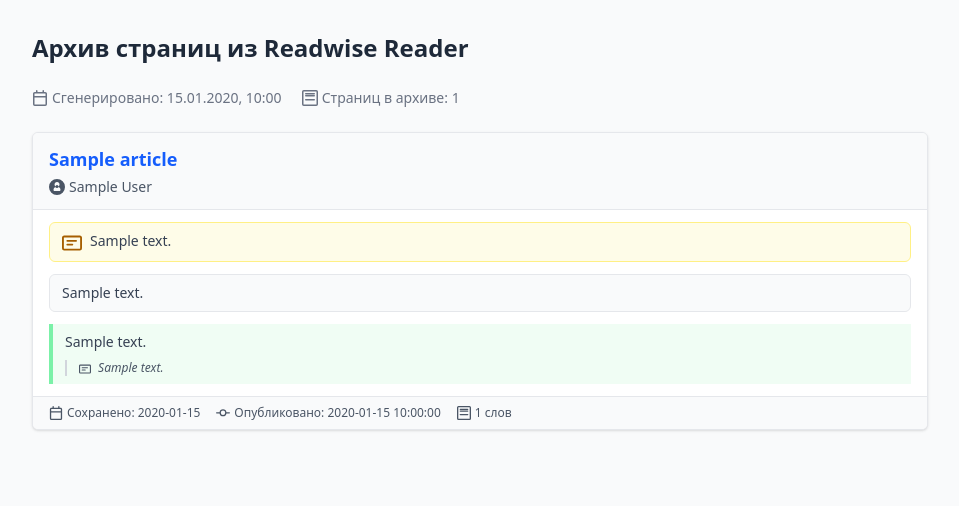
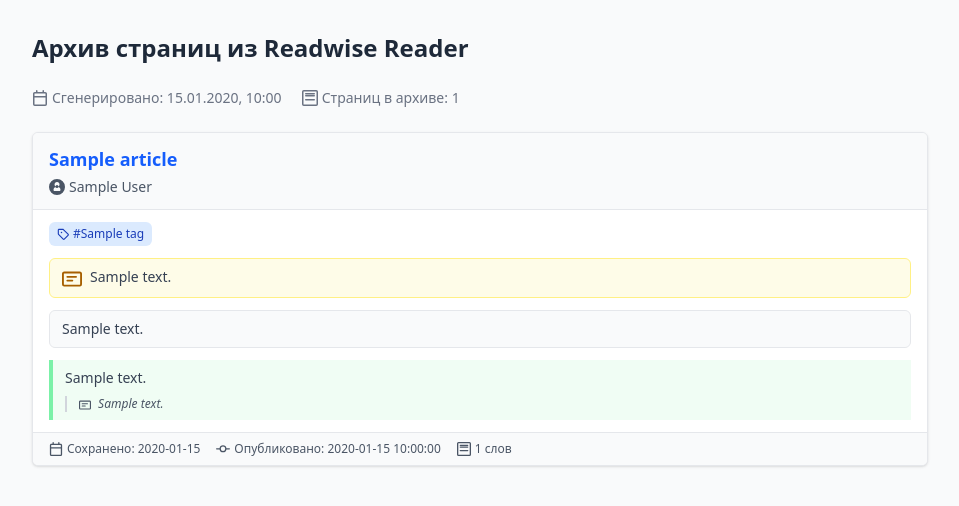
Before and after one commit to hazadus/readwise-links, a Python web app: template app/templates/index.html in a window 1280 px wide. Shown: the top 506 px of the page, without its empty margins (160-1119 px from the left). Run offline with Jinja, Linux system fonts and the light colour scheme; the template is opened without the code that fills it: most values are stand-ins (such as "Sample title", 1, 10 or a date in 2020).

Commit message:
feat(app): добавить тэги к страницам в оглавление архива

```diff
--- a/app/templates/index.html
+++ b/app/templates/index.html
@@ -69,6 +69,28 @@
 
           <!-- Контент -->
           <div class="px-4 py-3">
+            <!-- Тэги -->
+            {% if article.tags and article.tags|length > 0 %}
+            <div class="flex flex-wrap gap-1 mb-3">
+              {% for tag in article.tags %}
+              <span
+                class="inline-flex items-center px-2 py-1 rounded-md text-xs font-medium bg-blue-100 text-blue-800"
+              >
+                <svg
+                  class="h-3 w-3 mr-1"
+                  viewBox="0 0 16 16"
+                  fill="currentColor"
+                >
+                  <path
+                    d="M1 7.775V2.75C1 1.784 1.784 1 2.75 1h5.025c.464 0 .91.184 1.238.513l6.25 6.25a1.75 1.75 0 0 1 0 2.474l-5.026 5.026a1.75 1.75 0 0 1-2.474 0l-6.25-6.25A1.75 1.75 0 0 1 1 7.775Zm1.5 0c0 .066.026.13.073.177l6.25 6.25a.25.25 0 0 0 .354 0l5.025-5.025a.25.25 0 0 0 0-.354l-6.25-6.25a.25.25 0 0 0-.177-.073H2.75a.25.25 0 0 0-.25.25ZM6 5a1 1 0 1 1 0 2 1 1 0 0 1 0-2Z"
+                  ></path>
+                </svg>
+                #{{ tag }}
+              </span>
+              {% endfor %}
+            </div>
+            {% endif %}
+
             <!-- Заметка пользователя к посту -->
             {% if article.notes %}
             <div class="mb-3 rounded-md bg-yellow-50 border border-yellow-200 px-3 py-2">
```
